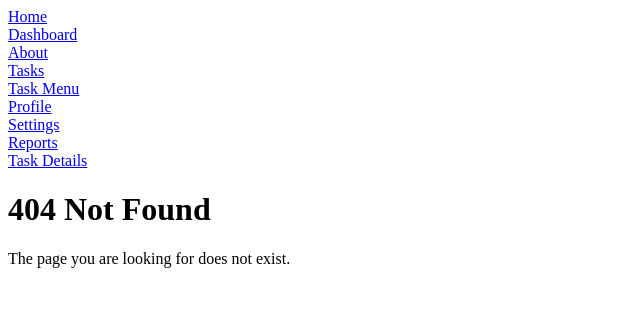
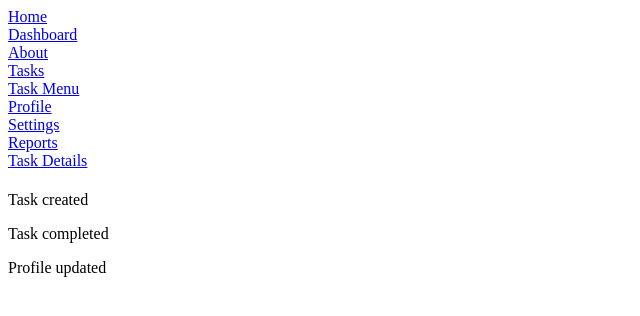
Before and after one commit to moses-25/React-TaskManager, a React (Vite) app: page /notifications in a window 1280 px wide. Before the commit this address had no page. Shown: the top 316 px of the page, without its empty margins (0-640 px from the left). Built offline with nearby package versions, Linux system fonts and the light colour scheme.

Commit message:
add Notifications page, TaskForm, and notification components with routing

```diff
--- a/src/App.jsx
+++ b/src/App.jsx
@@ -1,14 +1,17 @@
 import {Routes, Route } from "react-router-dom"
-
+//import the components
 import Navbar from "./components/Navbar";
+//import pages
 import Home from "./Pages/Home";
 import Dashboard from "./Pages/Dashboard";
 import About from "./Pages/About";
 import Tasks from "./Pages/Tasks";
 import TaskMenu from "./Pages/TaskMenu";
+import CreateTask from "./Pages/CreateTask";
 import TaskDetails from "./Pages/TaskDetails";
 import NotFound from "./Pages/NotFound";
 import Profile from "./Pages/Profile";
+import Notifications from "./Pages/Notifications";
 import Settings from "./Pages/Settings";
 import Reports from "./Pages/Reports";
 
@@ -25,7 +28,9 @@ function App() {
         <Route path="/tasks" element={<Tasks />} />
         <Route path="/taskmenu" element={<TaskMenu />} />
         <Route path="/tasks/:id" element={<TaskDetails />} />
+        <Route path="/create-task" element={<CreateTask />} />
         <Route path="/profile" element={<Profile />} />
+        <Route path="/notifications" element={<Notifications />} />
         <Route path="/settings" element={<Settings />} />
         <Route path="/reports" element={<Reports />} />
         <Route path="*" element={<NotFound />} />
--- /dev/null
+++ b/src/Pages/Notifications.jsx
@@ -0,0 +1,12 @@
+import PageHeader from "../components/PageHeader";
+import NotificationList from "../components/NotificationList";
+
+export default function Notifications() {
+    return (
+        <div>
+            <PageHeader title={Notifications} />
+
+            <NotificationList />
+        </div>
+    );
+}
--- /dev/null
+++ b/src/components/NotificationCard.jsx
@@ -0,0 +1,7 @@
+export default function NotificationCard({ message }) {
+    return (
+        <div>
+            <p>{message}</p>
+        </div>
+    );
+}
--- /dev/null
+++ b/src/components/NotificationList.jsx
@@ -0,0 +1,19 @@
+// Import the dataset
+import notifications from "../data/notifications";
+// Import the other component
+import NotificationCard  from "./NotificationCard";
+
+export default function NotificationList() {
+    return (
+        <div>
+            {
+                notifications.map((notification, index) => (
+                    <NotificationCard
+                        key={index}
+                        message={notification}
+                    />
+                ))
+            }
+        </div>
+    );
+}
--- /dev/null
+++ b/src/components/TaskForm.jsx
@@ -0,0 +1,28 @@
+import { useState } from "react";
+
+export default function TaskForm() {
+    const [title, setTitle] = useState("");
+
+    const handleSubmit = event => {
+        event.preventDefault();
+
+        setTitle("");
+    };
+
+    return (
+        <form onSubmit={handleSubmit}>
+            <input
+                type="text"
+                value={title}
+                placeholder="Task title"
+                onChange={
+                    event => setTitle(event.target.value)
+                }
+            />
+
+            <button type="submit">
+                Create Task
+            </button>
+        </form>
+    );
+}
--- /dev/null
+++ b/src/data/notifications.js
@@ -0,0 +1,7 @@
+const notifications = [
+    "Task created",
+    "Task completed",
+    "Profile updated"
+];
+
+export default notifications;
```
